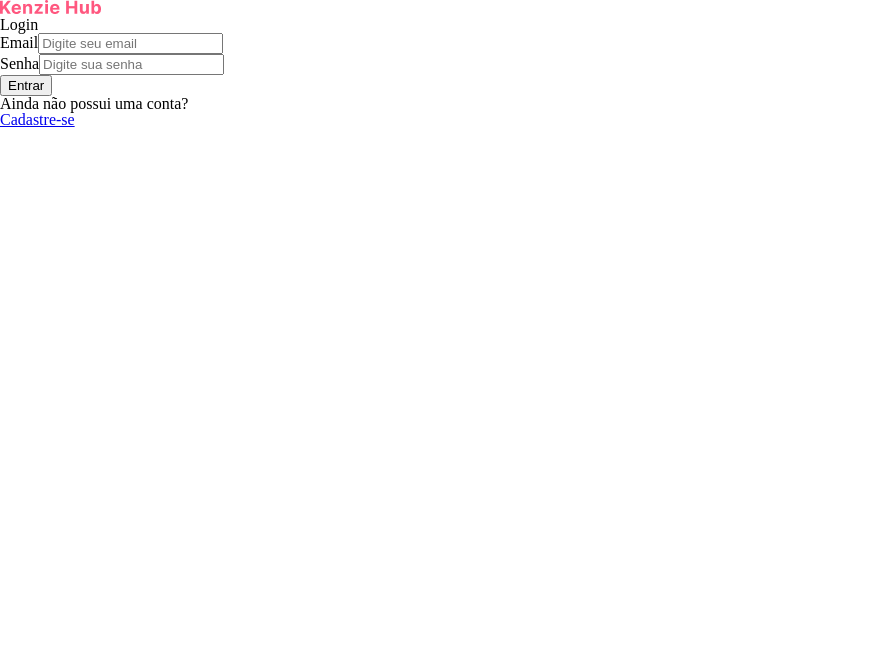
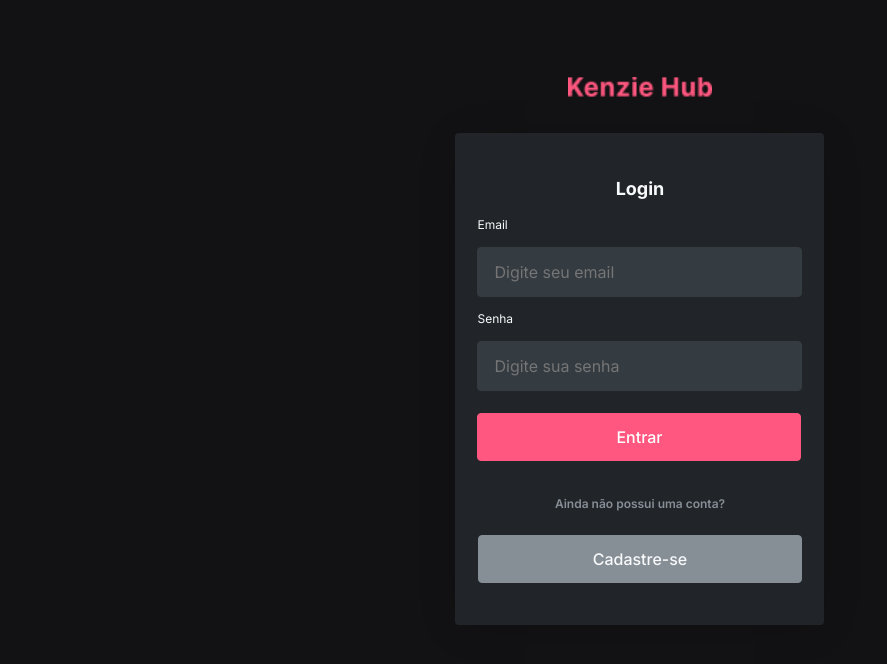
Before and after one commit to Kenzie-Academy-Brasil-Developers/m3-t15-s3-react-projeto-kenzie-hub-rpgouveia, a React (Vite) app: page / in a window 1280 px wide. Shown: the top 664 px of the page, without its empty margins (0-887 px from the left). Built offline with nearby package versions, Linux system fonts and the light colour scheme.

Commit message:
feat: add CSS improvements to login component

```diff
--- a/src/pages/Login/index.jsx
+++ b/src/pages/Login/index.jsx
@@ -1,11 +1,13 @@
 import React from 'react'
-import { useState } from 'react';
+import { useState } from 'react'
 import Logo from '../../components/Logo'
 import { Link } from 'react-router-dom'
-import { useForm } from "react-hook-form";
-import { yupResolver } from '@hookform/resolvers/yup';
+import { useForm } from "react-hook-form"
+import { yupResolver } from '@hookform/resolvers/yup'
 import * as yup from 'yup'
 import Input from '../../components/Input'
+import { StyledContainer } from '../../styles/container'
+import { StyledMainLogin } from './styles'
 
 const Login = ({loginUser}) => {
     const [loading, setLoading] = useState(true)
@@ -36,7 +38,9 @@
     }
 
     return (
-        <main>
+        <StyledMainLogin>
+            <StyledContainer>
+                <section>
                     <Logo />
                     <form onSubmit={handleSubmit(submitForm)}>
                         <h1>Login</h1>
@@ -60,7 +64,9 @@
                             <Link to={'/register'}>Cadastre-se</Link>
                         </div>
                     </form>
-        </main>
+                </section>
+            </StyledContainer>
+        </StyledMainLogin>
     )
 }
 
--- /dev/null
+++ b/src/pages/Login/styles.jsx
@@ -0,0 +1,178 @@
+import styled from "styled-components"
+
+export const StyledMainLogin = styled.main`
+    background-color: var(--color-grey-4);
+
+    section {
+        padding-top: 81px;
+        display: flex;
+        flex-direction: column;
+        align-items: center;
+        gap: 19px;
+    }
+
+    form {
+        display: flex;
+        flex-direction: column;
+        gap: 17px;
+
+        width: 100%;
+        max-width: 369px;
+        padding: 34px 18px;
+        background-color: var(--color-grey-3);
+        box-shadow: 0px 4px 40px -10px var(--color-black-opacity-25);
+        border-radius: 4px;
+    }
+
+    h1 {
+        align-self: center;
+        font-family: var(--font-family-1);
+        font-weight: var(--font-weight-bold);
+        font-size: var(--font-size-3);
+        line-height: 22px;
+        color: var(--color-grey-0);
+    }
+
+    fieldset {
+        display: flex;
+        flex-direction: column;
+        gap: 17px;
+    }
+
+    label {
+        font-family: var(--font-family-1);
+        font-weight: var(--font-weight-regular);
+        font-size: var(--font-size-4);
+        line-height: 0px;
+        color: var(--color-grey-0);
+    }
+
+    input {
+        height: 38.5px;
+        padding: 0px 13px;
+
+        background-color: var(--color-grey-2);
+        border: 1.2px solid var(--color-grey-2);
+        border-radius: 4px;
+
+        font-family: var(--font-family-1);
+        font-weight: var(--font-weight-regular);
+        font-size: var(--font-size-3);
+        line-height: 21px;
+        color: var(--color-grey-0);
+    }
+
+    input:focus {
+        outline: 1.2px solid var(--color-grey-0);
+
+    }
+    input:focus::placeholder {
+        color: var(--color-grey-0);
+    }
+
+    button {
+        height: 38.5px;
+        width: 100%;
+        max-width: 324px;
+        padding: 0px 22px;
+
+        background-color: var(--color-primary);
+        border: 1.2px solid var(--color-primary);
+        border-radius: 4px;
+
+        font-family: var(--font-family-1);
+        font-weight: var(--font-weight-medium);
+        font-size: var(--font-size-2);
+        line-height: 26px;
+        color: var(--color-white);
+
+        cursor: pointer;
+    }
+
+    form > div {
+        margin-top: 10px;
+        display: flex;
+        flex-direction: column;
+        align-items: center;
+        gap: 17px;
+    }
+
+    p {
+        font-family: var(--font-family-1);
+        font-weight: var(--font-weight-semiBold);
+        font-size: var(--font-size-4);
+        line-height: 18px;
+        color: var(--color-grey-1);
+    }
+
+    a {
+        display: flex;
+        flex-direction: row;
+        align-items: center;
+        justify-content: center;
+        text-decoration: none;
+
+        height: 38.5px;
+        width: 100%;
+        max-width: 324px;
+        padding: 0px 22px;
+
+        background-color: var(--color-grey-1);
+        border: 1.2px solid var(--color-grey-1);
+        border-radius: 4px;
+
+        font-family: var(--font-family-1);
+        font-weight: var(--font-weight-medium);
+        font-size: var(--font-size-2);
+        line-height: 26px;
+        color: var(--color-grey-0);
+
+        cursor: pointer;
+    }
+
+    @media(min-width: 768px) {
+        img {
+            width: 144px;
+            height: 20px;
+        }
+
+        section {
+            padding-top: 77px;
+            gap: 36px;
+        }
+
+        form {
+            padding: 42px 22px;
+            gap: 22px;
+        }
+
+        h1 {
+            font-size: var(--font-size-1);
+            line-height: 28px;
+        }
+
+        fieldset {
+            gap: 22px;
+        }
+
+        input {
+            height: 48px;
+            padding: 0px 16px;
+            font-size: var(--font-size-2);
+            line-height: 26px;
+        }
+
+        button {
+            height: 48px;
+        }
+
+        form > div {
+            margin-top: 12px;
+            gap: 22px;
+        }
+
+        a {
+            height: 48px;
+        }
+    }
+`
--- a/src/styles/container.js
+++ b/src/styles/container.js
@@ -1,19 +1,20 @@
 import styled from "styled-components";
 
 export const StyledContainer = styled.div`
-    width: 92.3%;
+    min-height: 100vh;
+    width: 92.5%;
     max-width: 100%;
     margin: 0 auto;
 
     @media(min-width: 767px) {
-        width: 86.3%;
+        width: 86.5%;
     }
 
     @media(min-width: 1023px) {
-        width: 76.3%;
+        width: 53.5%;
     }
 
     @media(min-width: 2559px) {
-        width: 56%;
+        width: 56.5%;
     }
 `
--- a/src/styles/globalStyles.js
+++ b/src/styles/globalStyles.js
@@ -11,12 +11,16 @@
         --color-grey-0: #F8F9FA;
         --color-grey-1: #868E96;
         --color-grey-2: #343B41;
-        --color-grey-3: #343B41;
+        --color-grey-3: #212529;
         --color-grey-4: #121214;
 
         /* Feedback Palette */
         --color-sucess: #3FE864;
         --color-negative: #E83F5B;
+
+        /* Extra Colors */
+        --color-black-opacity-25: rgba(0, 0, 0, 0.25);
+        --color-white: #FFFFFF;
 
         /* Typography */
         --font-family-1: 'Inter', sans-serif;
```
Lines whose indentation alone changed are shown as unchanged.
